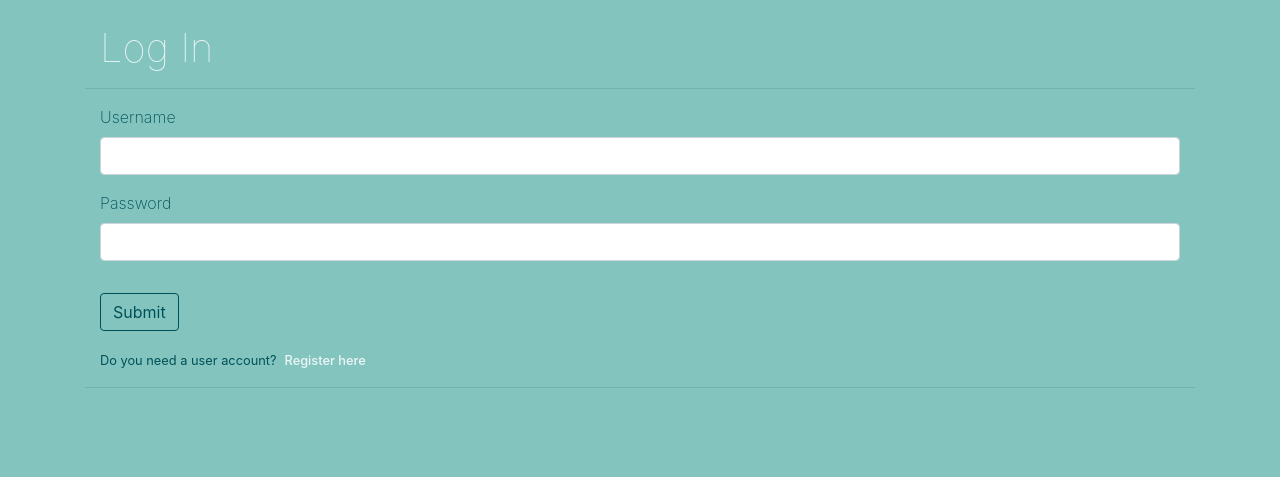
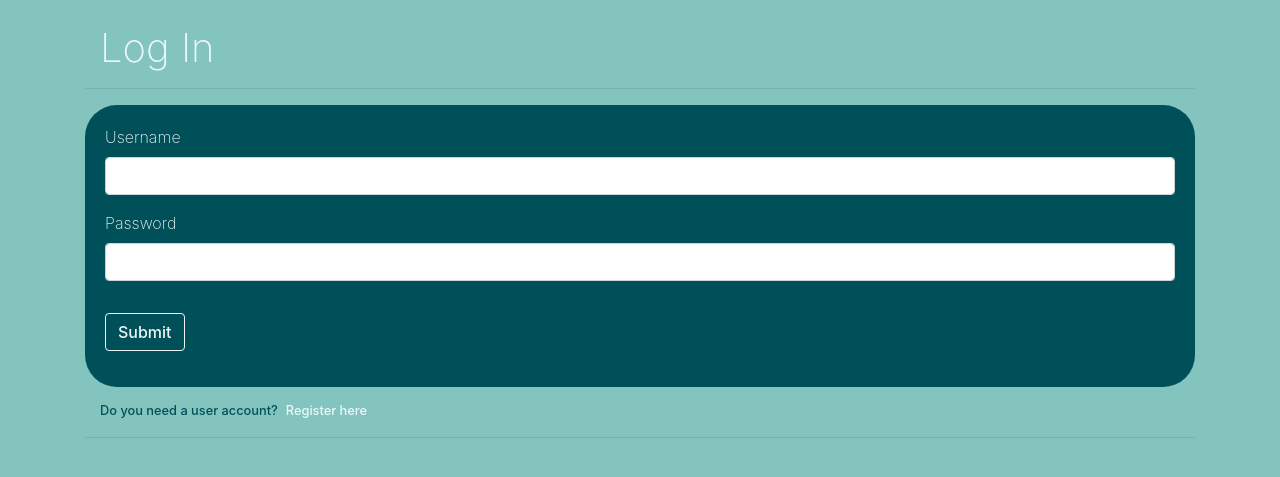
Before and after one commit to Liz94688/test_forFlourish, a Flask app: page /login_user in a window 1280 px wide. Shown: the part 77-554 px from the top of the page. Run offline with Flask 2, Linux system fonts and the light colour scheme; some libraries are stand-ins or nearby versions.

Commit message:
Further improvements to templates

```diff
--- a/static/main.css
+++ b/static/main.css
@@ -75,21 +87,32 @@ body {
 /* Login User */
 .login-header h1 {
     color: #EDF6F9;
-    font-weight: 100;
+    font-weight: 200;
+}
+
+.login-form {
+    background-color: #005059;
+    border-radius: 2rem;
+    padding: 20px;
 }
 
 .login-form label {
     font-weight: 200;
+    color: #EDF6F9;
 }
 
 .login-submit {
-    color: #005059;
-    border-color: #005059;
-    font-weight: 400;
+    color: #EDF6F9;
+    border-color: #EDF6F9;
+    font-weight: 500;
+}
+
+.register-info {
+    padding-top: 10px;
 }
 
 .register-info small, a.ml-2 {
-    font-weight: 400;
+    font-weight: 500;
 }
 
 .register-info a.ml-2 {
--- a/templates/user_account.html
+++ b/templates/user_account.html
@@ -8,7 +8,7 @@
 <div class="container user-account-info">
 	<h3>Search for your new plant using the table below:</h3>
 </div>
-<br>
+
 <div class="container">
 	<!-- Table listing plant collection -->
 	<table class="table plant-summary">
@@ -42,6 +42,7 @@
 				updated or amended using the buttons provided.</p>
 		</div>
 	</div>
+    <hr>
 
 	<!-- User Plant Records -->
 	<div class="row mb-2">
--- a/templates/welcome_page.html
+++ b/templates/welcome_page.html
@@ -6,7 +6,6 @@
 	<hr>
 	<p class="about">We have created this application for all of our lovely customers, to help assist you in caring for
 		your new plants as soon as you leave the shop!</p>
-	<br>
 	<p class="user_direction">Please start by registering as a new user or by logging in to your own account to see you
 		current plant record.</p>
 </div>
```
Also changed, not shown: other parts of static/main.css (+24 -9 lines).
